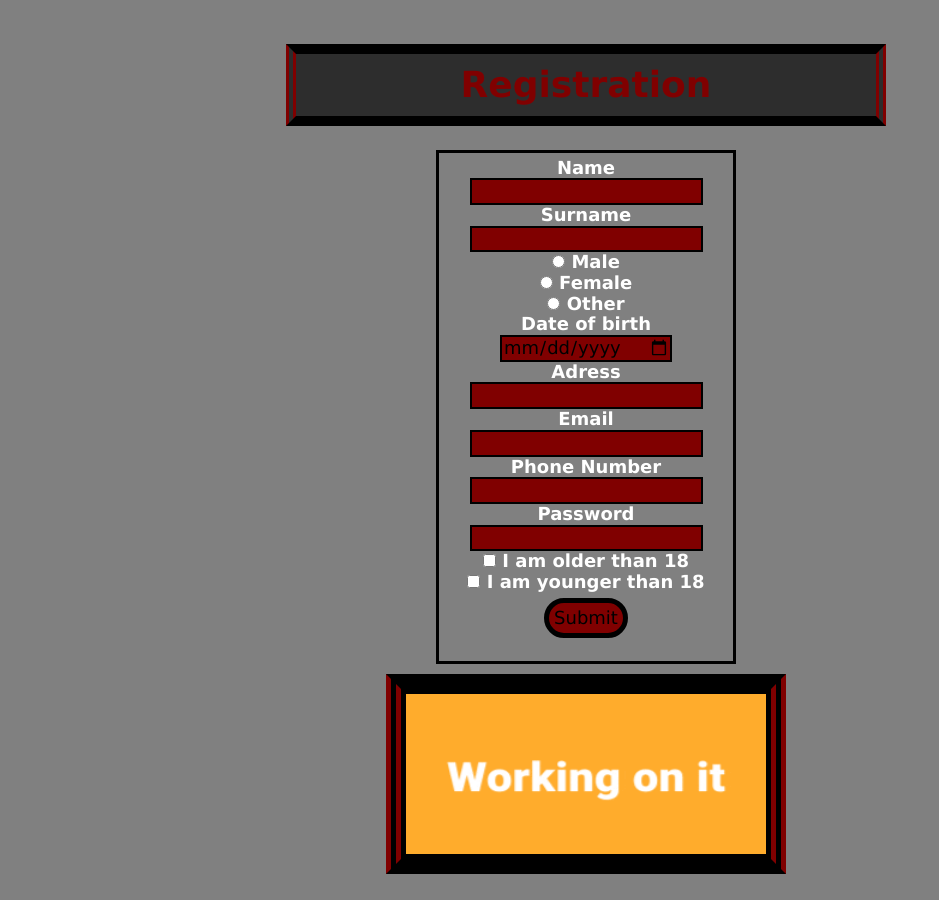
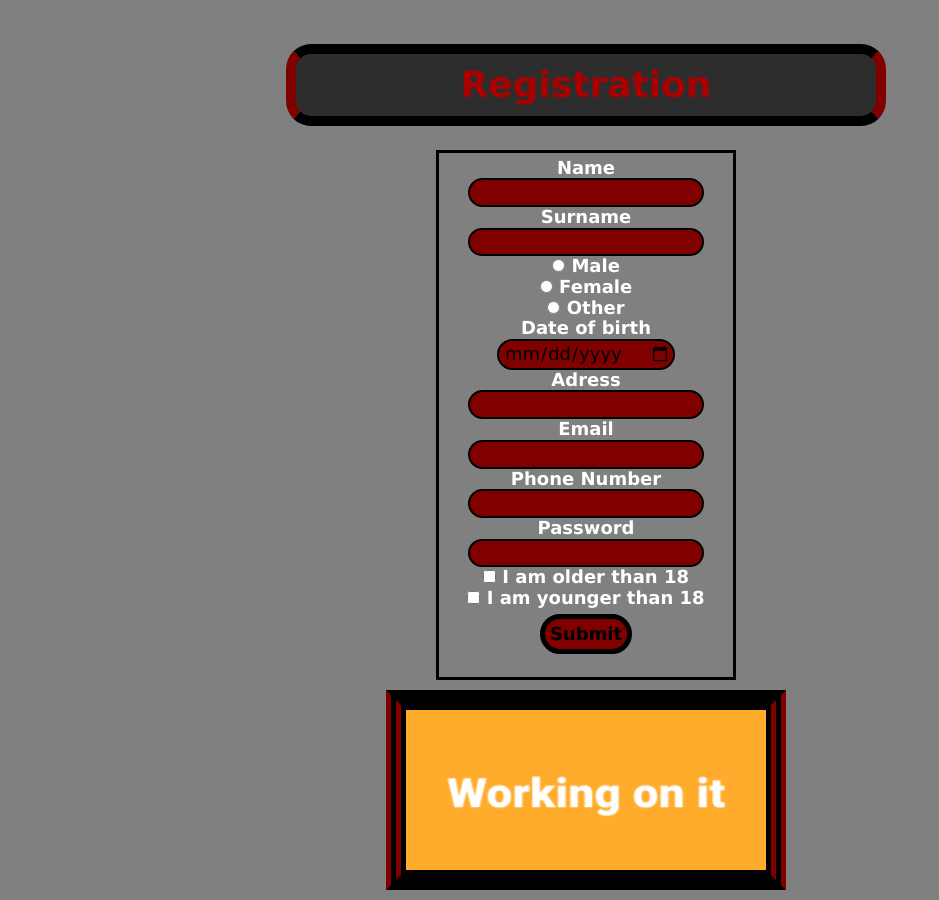
Before and after one commit to Bobiman/first, a website built with Parcel: page second.html in a window 1280 px wide. Shown: the full height of the page, 54-993 px from the left. Built offline with nearby package versions, Linux system fonts and the light colour scheme.

Commit message:
javascript

```diff
--- a/css/second styles.css
+++ b/css/second styles.css
@@ -38,16 +38,20 @@ footer {
   top: 10px;
   box-sizing: border-box;
   background-color: rgba(0, 0, 0, 0.651);
-  color: rgb(128, 0, 0);
+  color: rgb(170, 0, 0);
   border: 10px solid black;
-  border-left-style: double;
   border-left-color: rgb(128, 0, 0);
   border-right-color: rgb(128, 0, 0);
-  border-right-style: double;
+  border-radius: 25px;
   padding: 10px;
+}
+#submit:hover {
+  background-color: rgba(95, 0, 0, 0.582);
+  cursor: pointer;
 }
 
 #submit {
+  font-weight: bold;
   display: block;
   background-color: rgb(128, 0, 0);
   border: 5px solid;
@@ -57,8 +61,11 @@ footer {
   margin-top: 5px;
 }
 input {
+  padding: 2px;
+  padding-left: 5px;
   background-color: rgb(128, 0, 0);
   border: 2px solid;
+  border-radius: 20px;
 }
 
 .done {
--- /dev/null
+++ b/js/first.js
@@ -0,0 +1 @@
+let hello;
--- a/second.html
+++ b/second.html
@@ -53,8 +53,8 @@
         <input type="checkbox" id="Younger than 18" name="18-" />
         <label for="Younger than 18">I am younger than 18</label><br />
         <input type="submit" id="submit" />
+        <pre id="preview"></pre>
       </form>
-      <pre id="preview"></pre>
     </main>
     <footer>
       <img
```
Also changed, not shown: index.html (+1 -0 lines).
